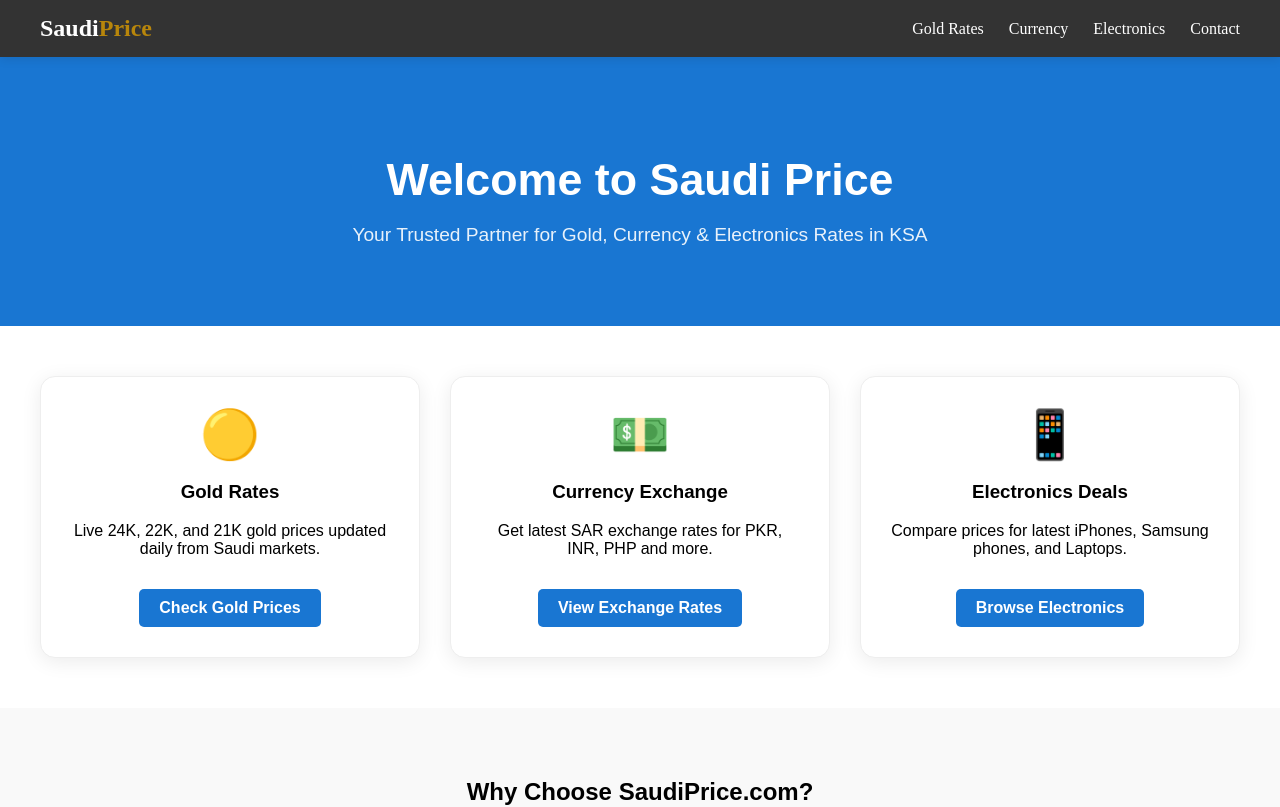
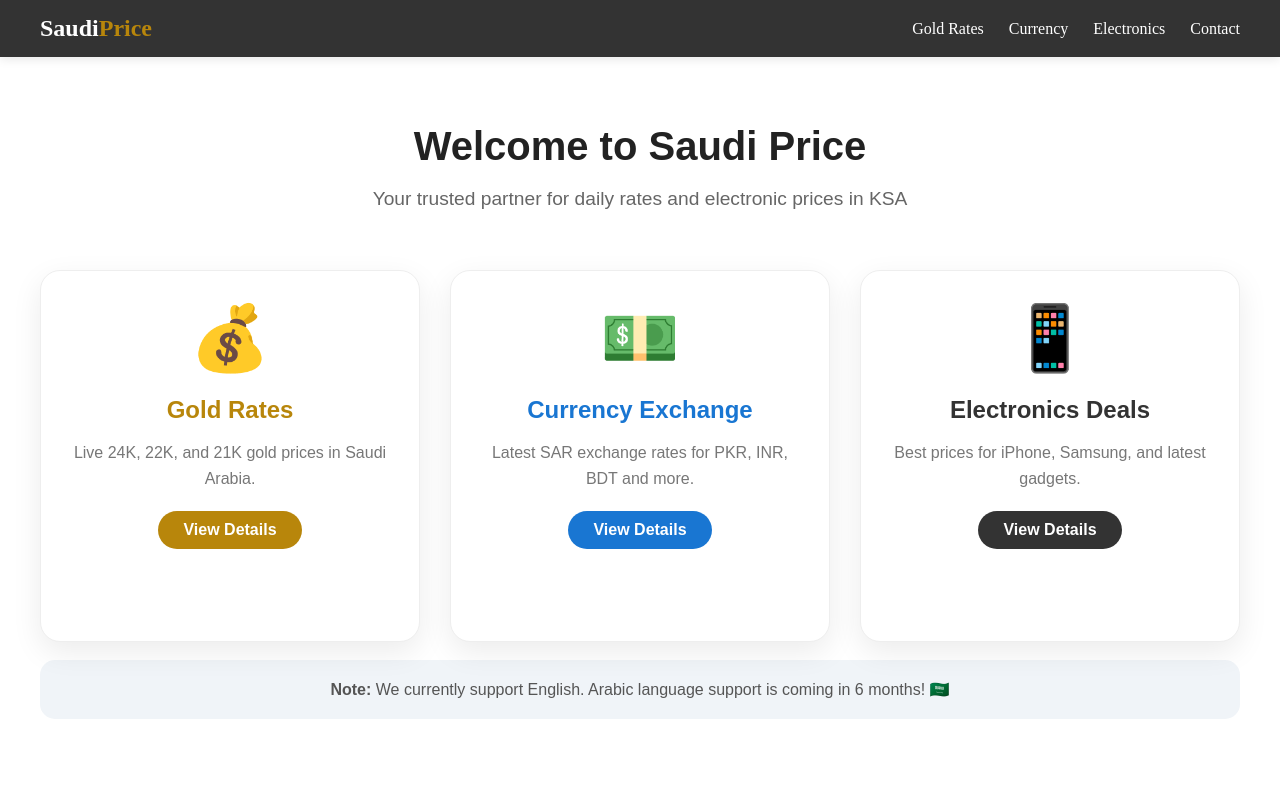
Before and after one commit to DiGiSaudia/saudirate, a Next.js app: page / in a window 1280 px wide. Shown: the top 807 px of the page. Built offline with nearby package versions, Linux system fonts and the light colour scheme.

Commit message:
updated home page with navigation cards

```diff
--- a/app/page.tsx
+++ b/app/page.tsx
@@ -1,84 +1,83 @@
 import React from 'react';
+import Link from 'next/link';
 
-export default function Home() {
+export default function HomePage() {
+  const sections = [
+    {
+      title: "Gold Rates",
+      description: "Live 24K, 22K, and 21K gold prices in Saudi Arabia.",
+      link: "/gold-rates",
+      icon: "💰",
+      color: "#b8860b"
+    },
+    {
+      title: "Currency Exchange",
+      description: "Latest SAR exchange rates for PKR, INR, BDT and more.",
+      link: "/currency",
+      icon: "💵",
+      color: "#1976d2"
+    },
+    {
+      title: "Electronics Deals",
+      description: "Best prices for iPhone, Samsung, and latest gadgets.",
+      link: "/electronics",
+      icon: "📱",
+      color: "#333"
+    }
+  ];
+
   return (
-    <main style={{ fontFamily: 'Arial, sans-serif' }}>
+    <div style={{ padding: '40px 20px', maxWidth: '1200px', margin: '0 auto', fontFamily: 'Arial, sans-serif' }}>
+
       {/* Hero Section */}
-      <section style={{
-        backgroundColor: '#1976d2',
-        color: 'white',
-        padding: '60px 20px',
-        textAlign: 'center'
-      }}>
-        <h1 style={{ fontSize: '2.8rem', marginBottom: '10px' }}>Welcome to Saudi Price</h1>
-        <p style={{ fontSize: '1.2rem', opacity: '0.9' }}>Your Trusted Partner for Gold, Currency & Electronics Rates in KSA</p>
-      </section>
+      <div style={{ textAlign: 'center', marginBottom: '60px' }}>
+        <h1 style={{ fontSize: '2.5rem', color: '#222', marginBottom: '10px' }}>Welcome to Saudi Price</h1>
+        <p style={{ fontSize: '1.2rem', color: '#666' }}>Your trusted partner for daily rates and electronic prices in KSA</p>
+      </div>
 
-      {/* Services Section */}
-      <section style={{
-        maxWidth: '1200px',
-        margin: '50px auto',
-        padding: '0 20px',
+      {/* Navigation Cards */}
+      <div style={{
         display: 'grid',
         gridTemplateColumns: 'repeat(auto-fit, minmax(300px, 1fr))',
         gap: '30px'
       }}>
-        {/* Gold Card */}
-        <div style={cardStyle}>
-          <div style={{ fontSize: '3rem' }}>🟡</div>
-          <h3>Gold Rates</h3>
-          <p>Live 24K, 22K, and 21K gold prices updated daily from Saudi markets.</p>
-          <a href="/gold-rates" style={buttonStyle}>Check Gold Prices</a>
-        </div>
+        {sections.map((section, index) => (
+          <Link href={section.link} key={index} style={{ textDecoration: 'none' }}>
+            <div style={{
+              backgroundColor: 'white',
+              borderRadius: '20px',
+              padding: '30px',
+              textAlign: 'center',
+              boxShadow: '0 10px 30px rgba(0,0,0,0.08)',
+              border: '1px solid #eee',
+              cursor: 'pointer',
+              height: '100%',
+              transition: 'transform 0.3s ease'
+            }}>
+              <div style={{ fontSize: '4rem', marginBottom: '20px' }}>{section.icon}</div>
+              <h2 style={{ color: section.color, marginBottom: '15px' }}>{section.title}</h2>
+              <p style={{ color: '#777', lineHeight: '1.6', marginBottom: '20px' }}>{section.description}</p>
+              <span style={{
+                display: 'inline-block',
+                padding: '10px 25px',
+                backgroundColor: section.color,
+                color: 'white',
+                borderRadius: '50px',
+                fontWeight: 'bold'
+              }}>
+                View Details
+              </span>
+            </div>
+          </Link>
+        ))}
+      </div>
 
-        {/* Currency Card */}
-        <div style={cardStyle}>
-          <div style={{ fontSize: '3rem' }}>💵</div>
-          <h3>Currency Exchange</h3>
-          <p>Get latest SAR exchange rates for PKR, INR, PHP and more.</p>
-          <a href="/currency" style={buttonStyle}>View Exchange Rates</a>
-        </div>
-
-        {/* Electronics Card */}
-        <div style={cardStyle}>
-          <div style={{ fontSize: '3rem' }}>📱</div>
-          <h3>Electronics Deals</h3>
-          <p>Compare prices for latest iPhones, Samsung phones, and Laptops.</p>
-          <a href="/electronics" style={buttonStyle}>Browse Electronics</a>
-        </div>
-      </section>
-
-      {/* About Section */}
-      <section style={{ backgroundColor: '#f9f9f9', padding: '50px 20px', textAlign: 'center' }}>
-        <div style={{ maxWidth: '800px', margin: '0 auto' }}>
-          <h2>Why Choose SaudiPrice.com?</h2>
-          <p style={{ color: '#666', lineHeight: '1.6' }}>
-            We provide accurate and real-time data to help you make better financial decisions.
-            Whether you are an investor in gold or looking for the best deal on your next smartphone, we have you covered.
-          </p>
-        </div>
-      </section>
-    </main>
+      {/* Future Arabic Support Note */}
+      <div style={{ marginTop: '80px', textAlign: 'center', padding: '20px', backgroundColor: '#f0f4f8', borderRadius: '15px' }}>
+        <p style={{ color: '#555', margin: 0 }}>
+          <strong>Note:</strong> We currently support English. Arabic language support is coming in 6 months! 🇸🇦
+        </p>
+      </div>
+    </div>
   );
 }
-
-// Styles
-const cardStyle = {
-  backgroundColor: 'white',
-  padding: '30px',
-  borderRadius: '15px',
-  boxShadow: '0 4px 20px rgba(0,0,0,0.08)',
-  textAlign: 'center' as const,
-  border: '1px solid #eee'
-};
-
-const buttonStyle = {
-  display: 'inline-block',
-  marginTop: '15px',
-  padding: '10px 20px',
-  backgroundColor: '#1976d2',
-  color: 'white',
-  textDecoration: 'none',
-  borderRadius: '5px',
-  fontWeight: 'bold'
-};
```
